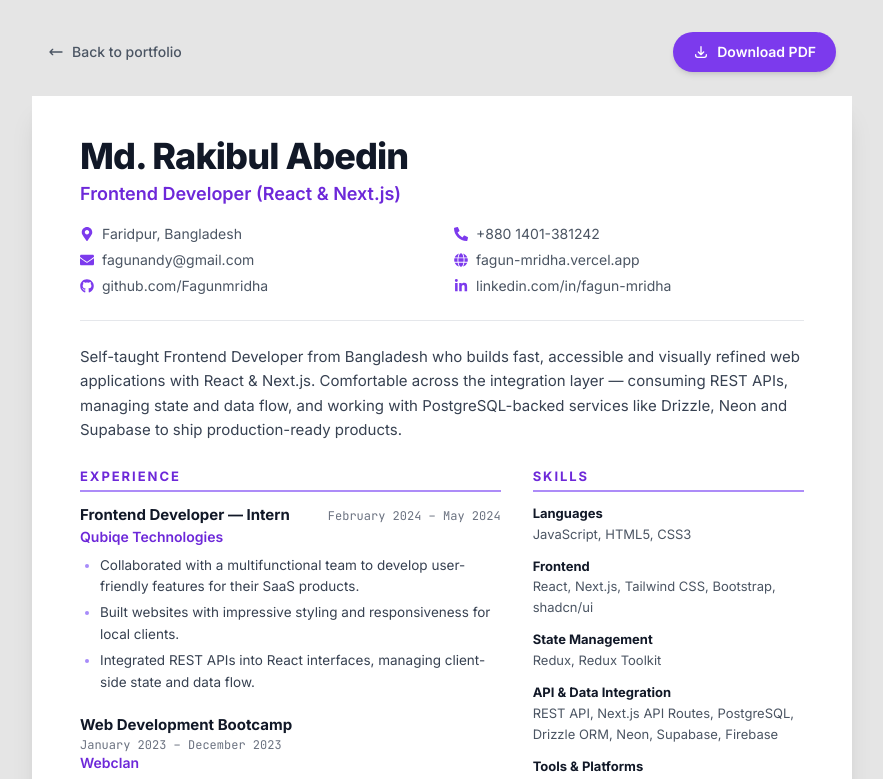
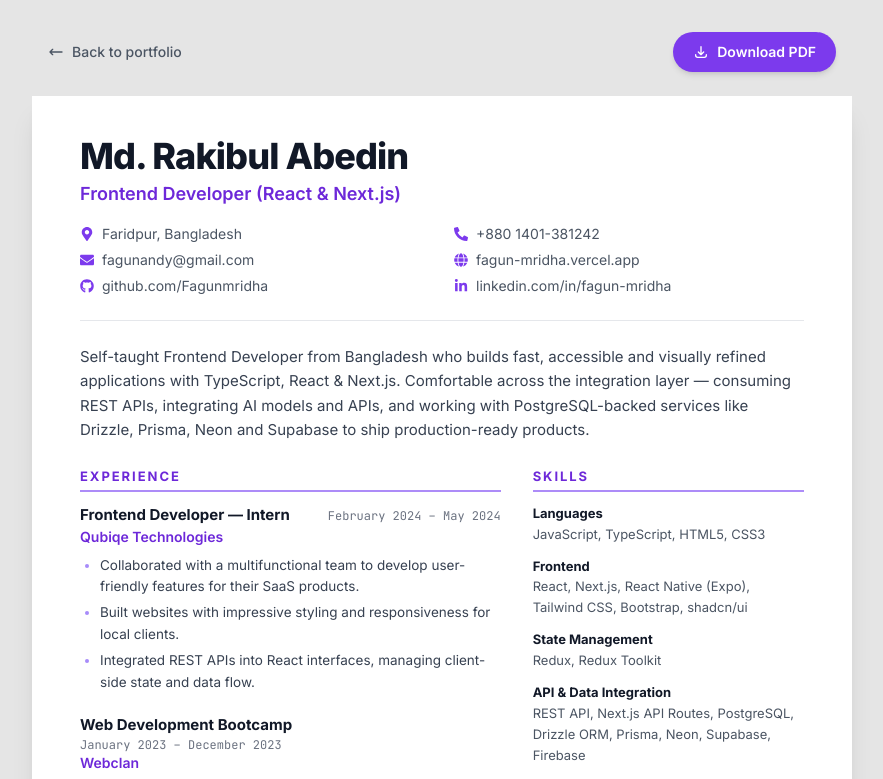
Before and after one commit to Fagunmridha/fagun-mridha, a Next.js app: page /resume in a window 1280 px wide. Shown: the top 779 px of the page, without its empty margins (198-1081 px from the left). Built offline with nearby package versions, Linux system fonts and the light colour scheme.

Commit message:
feat: update skills and resume content to include TypeScript and React Native, enhance API integration details

```diff
--- a/pages/index.js
+++ b/pages/index.js
@@ -19,17 +19,19 @@ import {
   SiRedux,
   SiNextdotjs,
   SiTailwindcss,
+  SiTypescript,
   SiPostgresql,
   SiSupabase,
   SiDocker,
   SiDrizzle,
+  SiPrisma,
   SiNeon,
   SiShadcnui,
   SiBootstrap,
   SiVercel,
   SiFirebase,
 } from "react-icons/si";
-import { TbApi, TbBrain } from "react-icons/tb";
+import { TbApi, TbBrain, TbBrandReactNative } from "react-icons/tb";
 import { IoLogoFacebook, IoLogoJavascript } from "react-icons/io5";
 
 const SectionLabel = ({ index, children }) => (
@@ -45,7 +47,9 @@ const techStack = [
   { name: "HTML5", icon: <FaHtml5 size={44} className="text-[#E44D26]" /> },
   { name: "CSS3", icon: <FaCss3Alt size={44} className="text-[#2965F1]" /> },
   { name: "JavaScript", icon: <IoLogoJavascript size={44} className="text-[#F7DF1E]" /> },
+  { name: "TypeScript", icon: <SiTypescript size={44} className="text-[#3178C6]" /> },
   { name: "React", icon: <FaReact size={44} className="text-[#61DAFB] animate-spin-slow" /> },
+  { name: "React Native", icon: <TbBrandReactNative size={44} className="text-[#61DAFB]" /> },
   { name: "Next.js", icon: <SiNextdotjs size={44} className="text-white" /> },
   { name: "Tailwind", icon: <SiTailwindcss size={44} className="text-[#38BDF8]" /> },
   { name: "Bootstrap", icon: <SiBootstrap size={44} className="text-[#7952B3]" /> },
@@ -56,6 +60,7 @@ const techStack = [
   { name: "REST API", icon: <TbApi size={44} className="text-[#a78bfa]" /> },
   { name: "PostgreSQL", icon: <SiPostgresql size={44} className="text-[#4169E1]" /> },
   { name: "Drizzle", icon: <SiDrizzle size={44} className="text-[#C5F74F]" /> },
+  { name: "Prisma", icon: <SiPrisma size={44} className="text-white" /> },
   { name: "Neon", icon: <SiNeon size={44} className="text-[#00E599]" /> },
   { name: "Supabase", icon: <SiSupabase size={44} className="text-[#3ECF8E]" /> },
   // Tools / Platforms
@@ -173,28 +178,38 @@ export default function Home() {
             <div className="space-y-5 text-lg leading-relaxed text-gray-400">
               <p>
                 Hi, I&apos;m <span className="text-white">Fagun Mridha</span> — a
-                self-taught frontend developer from Bangladesh. I work with HTML,
-                CSS, JavaScript and modern frameworks like React and Next.js to
-                ship interfaces that feel effortless.
+                self-taught Frontend Developer from Bangladesh passionate about
+                building modern, responsive, and user-focused digital products.
               </p>
               <p>
-                An interface is only as good as the data behind it, so I&apos;m
-                just as comfortable with the{" "}
-                <span className="text-white">integration layer</span> — consuming{" "}
-                <span className="text-white">REST APIs</span>, managing state and
-                data flow, and working with{" "}
-                <span className="text-white">PostgreSQL</span> through Drizzle,
-                Neon, Supabase and Firebase on real, production-grade sites.
+                I build web and mobile applications using{" "}
+                <span className="text-white">
+                  TypeScript, React, Next.js, and React Native (Expo)
+                </span>
+                , focusing on clean, maintainable code and seamless user
+                experiences. I&apos;m experienced in integrating{" "}
+                <span className="text-white">REST APIs</span>, managing
+                application state, and working with{" "}
+                <span className="text-white">
+                  PostgreSQL, Drizzle ORM, Prisma, Neon, Supabase, and Firebase
+                </span>{" "}
+                to develop scalable, data-driven applications.
               </p>
               <p>
-                I enjoy turning complex problems into simple, beautiful and
-                intuitive products. Clean code, thoughtful details, smooth
-                interactions and solid data flow are what I care about most.
+                I also leverage modern{" "}
+                <span className="text-white">AI models and APIs</span>, including{" "}
+                <span className="text-white">OpenAI, Gemini, and Claude</span>, to
+                integrate intelligent features such as AI chatbots, content
+                generation, workflow automation, smart search, and AI-powered
+                assistants. By combining frontend development, backend
+                integrations, and AI capabilities, I build modern digital products
+                — including SaaS platforms, dashboards, e-commerce applications,
+                and business solutions.
               </p>
               <p>
-                I believe in continuous learning and I&apos;m always looking for
-                opportunities to grow. Let&apos;s connect and create something
-                great together.
+                I&apos;m passionate about solving real-world problems with
+                technology and continuously improving my skills to build products
+                that are fast, reliable, and impactful.
               </p>
               <div className="pt-3">
                 <Link
--- a/pages/resume.js
+++ b/pages/resume.js
@@ -50,10 +50,10 @@ const education = [
 ];
 
 const skills = [
-  { label: "Languages", items: "JavaScript, HTML5, CSS3" },
-  { label: "Frontend", items: "React, Next.js, Tailwind CSS, Bootstrap, shadcn/ui" },
+  { label: "Languages", items: "JavaScript, TypeScript, HTML5, CSS3" },
+  { label: "Frontend", items: "React, Next.js, React Native (Expo), Tailwind CSS, Bootstrap, shadcn/ui" },
   { label: "State Management", items: "Redux, Redux Toolkit" },
-  { label: "API & Data Integration", items: "REST API, Next.js API Routes, PostgreSQL, Drizzle ORM, Neon, Supabase, Firebase" },
+  { label: "API & Data Integration", items: "REST API, Next.js API Routes, PostgreSQL, Drizzle ORM, Prisma, Neon, Supabase, Firebase" },
   { label: "Tools & Platforms", items: "Git & GitHub, Docker, Vercel, Figma, AI Integration" },
 ];
 
@@ -129,11 +129,11 @@ export default function Resume() {
           <section className="py-6">
             <p className="text-[15px] leading-relaxed text-gray-700">
               Self-taught Frontend Developer from Bangladesh who builds fast,
-              accessible and visually refined web applications with React &amp;
-              Next.js. Comfortable across the integration layer — consuming REST
-              APIs, managing state and data flow, and working with
-              PostgreSQL-backed services like Drizzle, Neon and Supabase to ship
-              production-ready products.
+              accessible and visually refined applications with TypeScript, React
+              &amp; Next.js. Comfortable across the integration layer — consuming
+              REST APIs, integrating AI models and APIs, and working with
+              PostgreSQL-backed services like Drizzle, Prisma, Neon and Supabase
+              to ship production-ready products.
             </p>
           </section>
 
```
